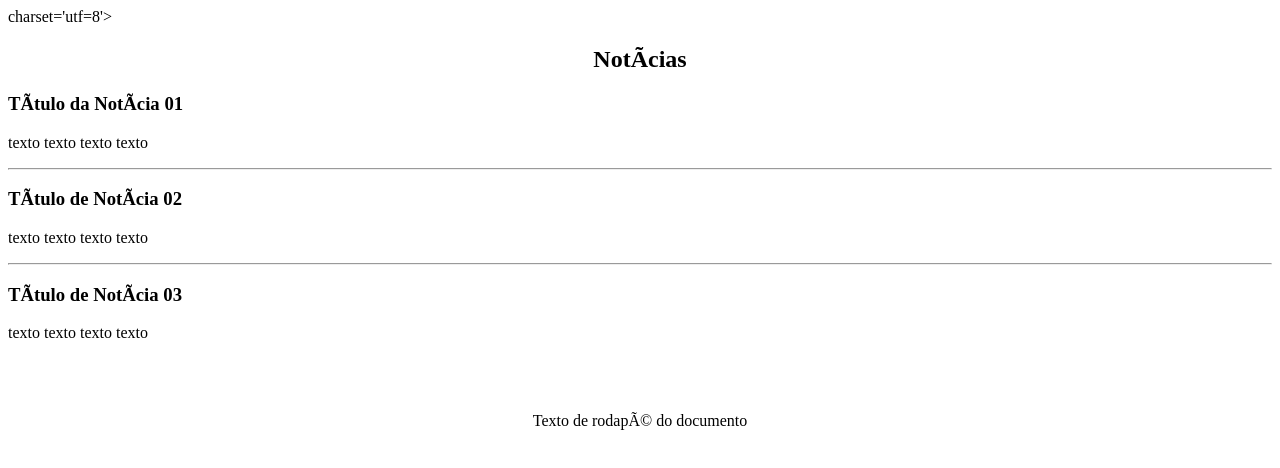
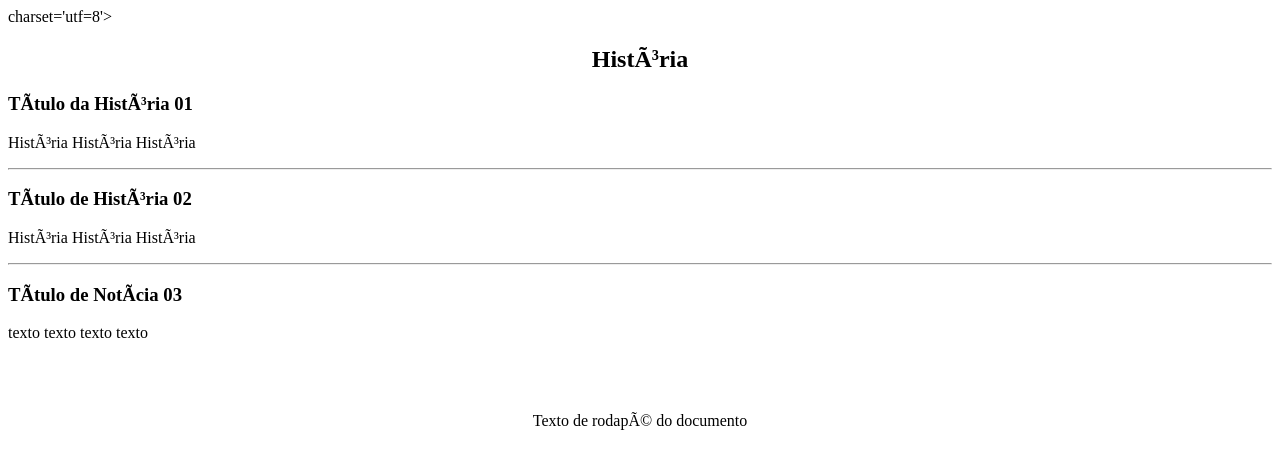
Before and after one commit to LariEvelyn06/aula_git, a plain HTML site: page exercicio03.html in a window 1280 px wide. Drawn offline with Linux system fonts and the light colour scheme.

Commit message:
Alterei o título do texto

```diff
--- a/exercicio03.html
+++ b/exercicio03.html
@@ -16,27 +16,26 @@
 
     <header>
         <center>
-            <h2> Notícias </h2>
+            <h2> História </h2>
         </center>
     </header>
 
     <article>
         <header>
-            <h3> Título da Notícia 01 </h3>
+            <h3> Título da História 01 </h3>
         </header>
         </p>
-        texto texto texto texto
-        </p>
+        História História História        </p>
     </article>
 
     <hr />
 
     <article>
         <header>
-            <h3> Título de Notícia 02 </h3>
+            <h3> Título de História 02 </h3>
         </header>
         </p>
-        texto texto texto texto
+        História História História
         </p>
     </article>
 
```
